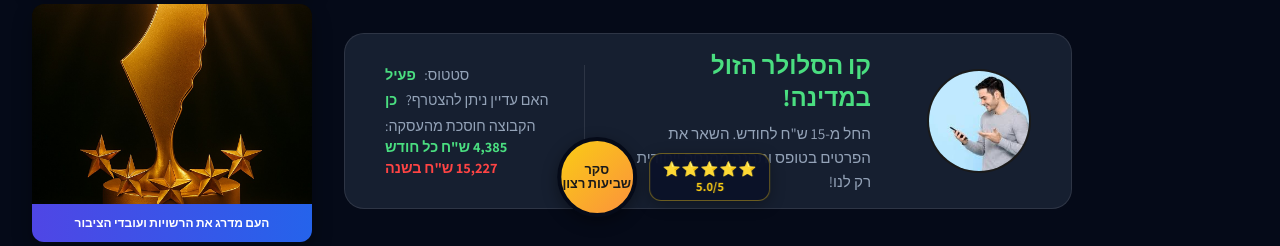
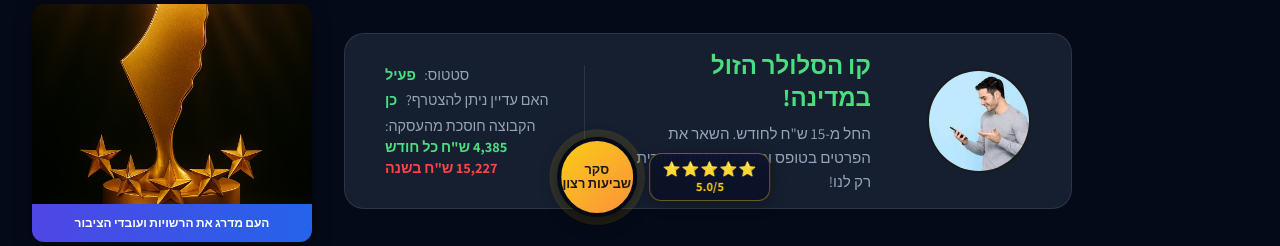
Before and after one commit to gofreeil/purchasing_groups, a SvelteKit app: page / in a window 1280 px wide. Shown: the part 1180-1426 px from the top of the page. Built offline with nearby package versions, Linux system fonts and the light colour scheme; no server answers.

Commit message:
polish cellular details: softer rating glow, clearer CTA, accurate savings

```diff
--- a/src/routes/+page.svelte
+++ b/src/routes/+page.svelte
@@ -703,19 +703,34 @@
         font-size: 0.8rem;
         font-weight: 850;
         text-decoration: none;
-        box-shadow: 0 5px 15px rgba(0, 0, 0, 0.4);
+        box-shadow: 0 5px 15px rgba(0, 0, 0, 0.4), 0 0 0 0 rgba(250, 204, 21, 0.55);
         border: 4px solid var(--bg-dark);
-        transition: all 0.3s ease-out;
+        transition: transform 0.35s cubic-bezier(0.34, 1.56, 0.64, 1), box-shadow 0.35s ease-out;
         line-height: 1.1;
         padding: 8px;
         box-sizing: border-box;
+        animation: satisfactionGlow 2.6s ease-in-out infinite;
+    }
+
+    @keyframes satisfactionGlow {
+        0%, 100% {
+            box-shadow: 0 5px 15px rgba(0, 0, 0, 0.4), 0 0 0 0 rgba(250, 204, 21, 0.55);
+        }
+        50% {
+            box-shadow: 0 5px 18px rgba(0, 0, 0, 0.4), 0 0 0 10px rgba(250, 204, 21, 0);
+        }
     }
 
     .satisfaction-circle-link:hover {
-        background: linear-gradient(135deg, #4ade80, #22c55e);
-        color: white;
-        transform: translateX(-50%) translateY(-5px);
-        box-shadow: 0 10px 25px rgba(74, 222, 128, 0.4);
+        transform: translateX(-50%) translateY(-4px) scale(1.06);
+        box-shadow: 0 10px 22px rgba(0, 0, 0, 0.45), 0 0 25px rgba(250, 204, 21, 0.55);
+        animation-play-state: paused;
+    }
+
+    @media (prefers-reduced-motion: reduce) {
+        .satisfaction-circle-link {
+            animation: none;
+        }
     }
 
     /* במובייל/טאבלט תג הסקר מרחף בתחתית הכרטיס - חצי בפנים חצי בחוץ.
--- a/src/routes/details/[campaign]/+page.svelte
+++ b/src/routes/details/[campaign]/+page.svelte
@@ -29,7 +29,7 @@
     };
 
     const stats = {
-        cellular: { members: 312, rating: 5.0, savings: 85, reviews: 47 },
+        cellular: { members: 312, rating: 5.0, savings: 25, reviews: 47 },
         fuel: { members: 198, rating: 4.9, savings: 60, reviews: 21 },
         internet: { members: 0, rating: 0, savings: 0, reviews: 0 },
         carInsurance: { members: 0, rating: 0, savings: 0, reviews: 0 },
@@ -93,7 +93,6 @@
             <div class="hero-icon-badge">{campaignIcon}</div>
         </div>
         <div class="hero-content">
-            <span class="hero-badge">{$t.details.badge}</span>
             <h1>{campaignTitle}</h1>
             <p class="hero-desc">{campaignDesc}</p>
             {#if joinLink}
```
Also changed, not shown: src/lib/i18n.js.
